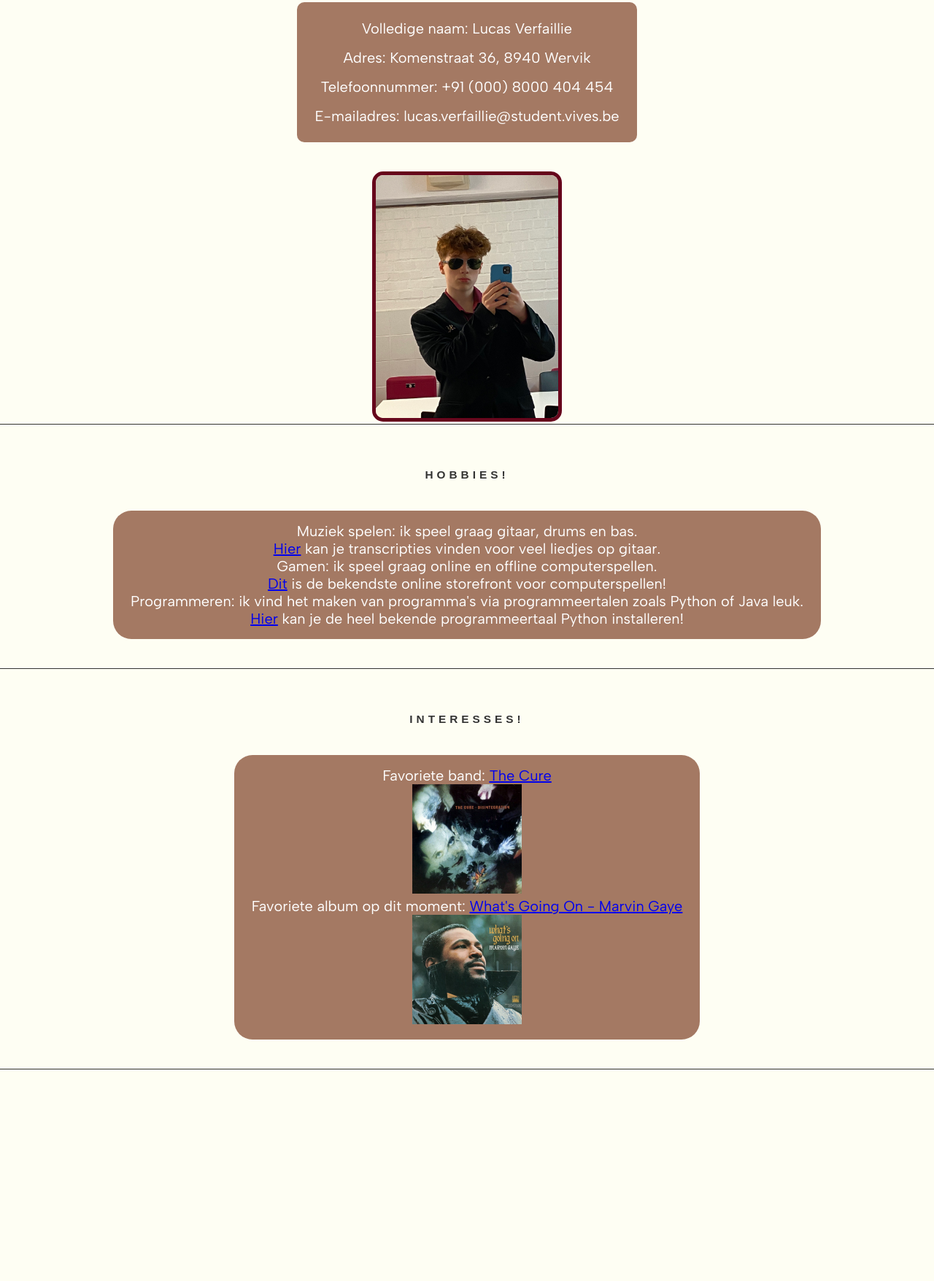
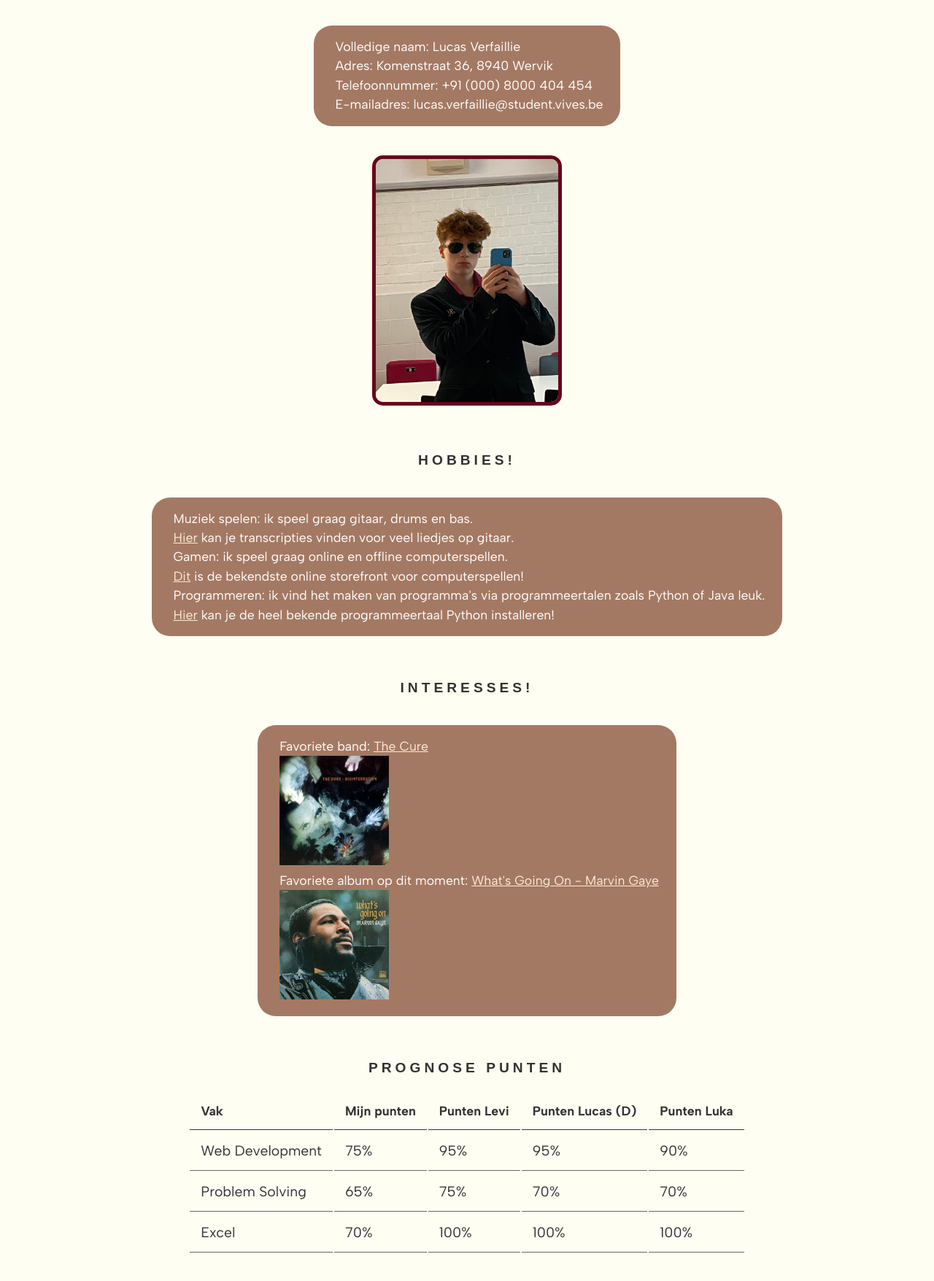
Before and after one commit to LukieLuc/webdevelopment, a plain HTML site: page labo_7/personal_homepage/opdracht_4.html in a window 1280 px wide. Shown: the part 204-1960 px from the top of the page at 73% size. Drawn offline with Linux system fonts and the light colour scheme; a web font is replaced by a local one.

Commit message:
Labo 7 homepage

```diff
--- a/labo_7/personal_homepage/opdracht_4.html
+++ b/labo_7/personal_homepage/opdracht_4.html
@@ -69,7 +69,7 @@
             </ul>
     </section>
     <section class="prognose-punten">
-        <h3>Prognose punten</h3>
+        <h2>Prognose punten</h2>
         <table>
             <thead>
                 <tr>
--- a/labo_7/personal_homepage/styles/styles.css
+++ b/labo_7/personal_homepage/styles/styles.css
@@ -6,28 +6,26 @@ body {
     font-family: "Albert Sans", sans-serif;
     background-color: #fefef3;
     color: white;
-    font-size: 0.8em;
+    font-size: 16px;
 }
 
 header {
     background-color: #5A352A;
     padding: 40px;
-    margin-bottom: 40px;
+    margin-bottom: 60px;
 }
 
 section {
-    margin: 20px 0 60px 0;
-    border-bottom: 1px solid #333;
+    margin-bottom: 60px;
+}
+
+h1{
+    font-size: 2em;
 }
 
 h1, h2 {
     text-align: center;
     font-family: "Unbounded", sans-serif;
-}
-
-h1:hover {
-    color: rgb(131, 248, 223);
-    text-decoration: underline;
 }
 
 h2 {
@@ -37,30 +35,32 @@ h2 {
     color: #333;
 }
 
+a{
+    color: antiquewhite;
+}
+a:hover{
+    /* vul maar in */
+}
+
+ul, table, td, p{
+    font-size: 1.1em;
+}
+
 ul {
     list-style: none;
     width: fit-content;
     background-color: #A47963;
-    font-size: 20px;
     padding: 1rem 1.5rem;
     border-radius: 25px;
     text-align: center;
     margin: 40px 0;
     margin-inline: auto;
+    padding-left: 30px;
+    line-height: 1.5;
+    text-align: left;
 }
-
-/* Specifieke regels voor classes */
-
-
-.persoonlijke-info > ul {
-    line-height: 2;
-    padding: 1rem 1.5rem;
-    border-radius: 10px;
-}
-
 figure {
-    /*margin-inline: auto;*/
-    margin: auto 0;
+    margin: auto;
     text-align: center;
 }
 
@@ -69,6 +69,16 @@ figure > img {
     border-radius: 15px;
 }
 
-.prognose-punten {
-    padding-top: 1000px;
+table{
+    margin: 20px auto;
+    color: #333;
 }
+table thead tr th{
+    text-align: left;
+    padding: 15px;
+    border-bottom: 1px solid #333;
+}
+table td{
+    padding: 15px;
+    border-bottom: 1px solid #666;
+}
```
Also changed, not shown: index.html (+2 -1 lines).
